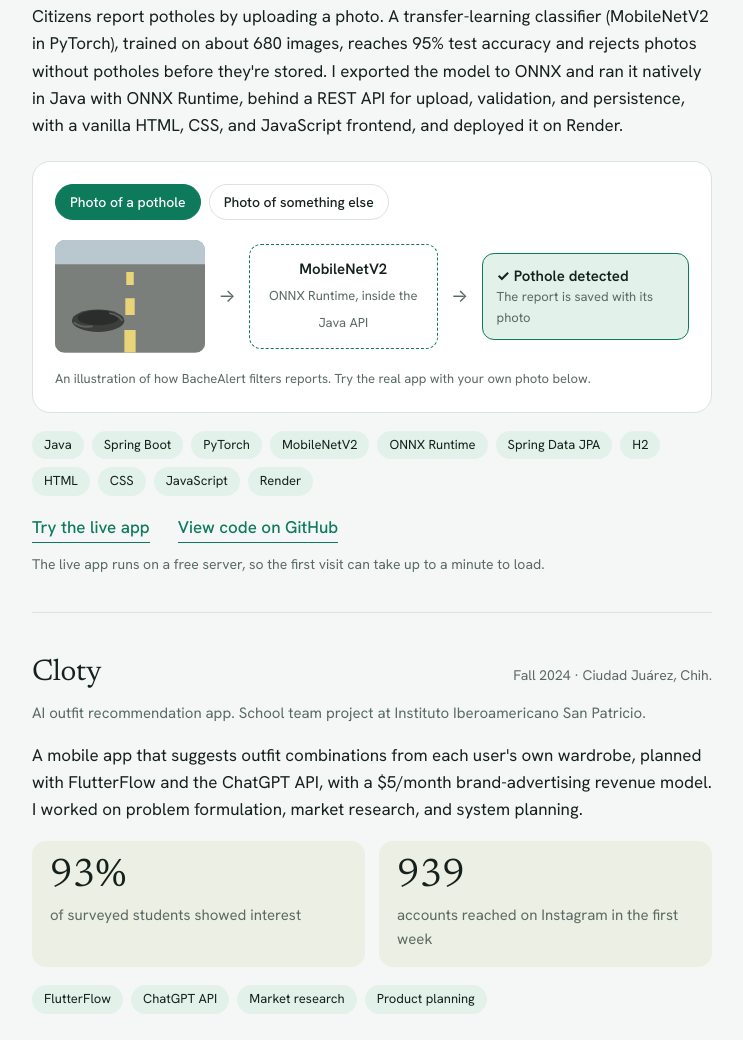
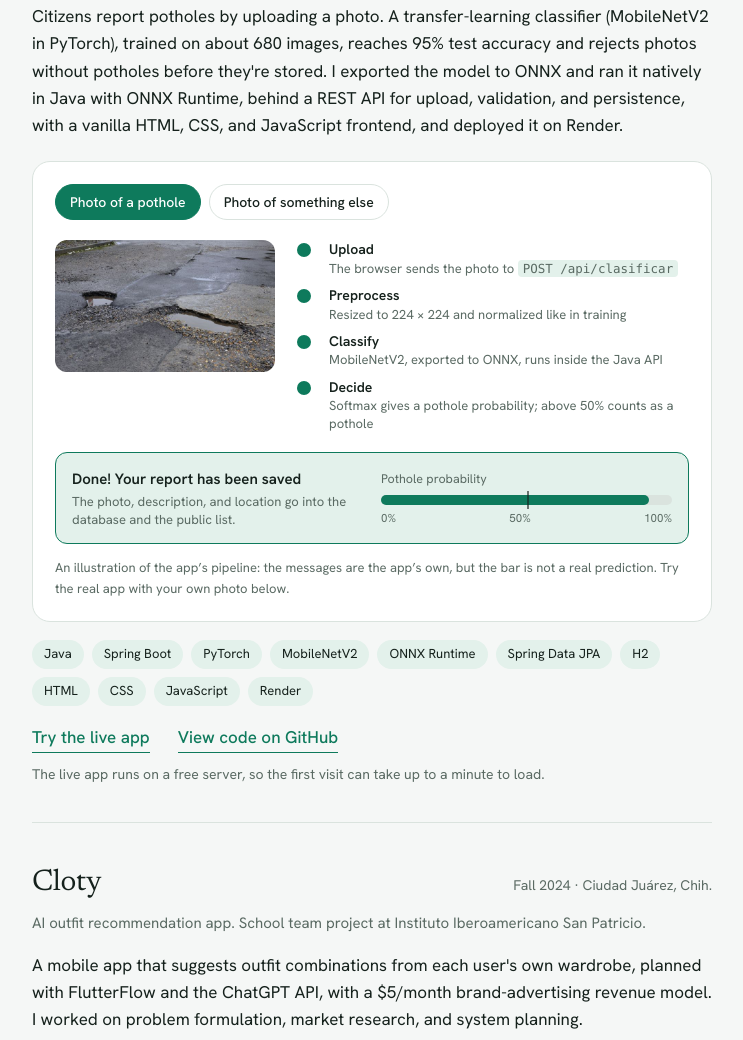
Before and after one commit to Ian072/Ian072.github.io, a plain HTML site: page index.html in a window 1280 px wide. Shown: the part 3420-4460 px from the top of the page, without its empty margins (364-1107 px from the left). Drawn offline with Linux system fonts and the light colour scheme; animation ran at ten frames a second.

Commit message:
Rebuild BacheAlert demo from the app's real pipeline, messages and sample photo
Co-Authored-By: Claude Opus 5.5 <noreply@anthropic.com>
Claude-Session: https://claude.ai/code/session_01LUXTVvAj11CPUnHFUQWZqi

```diff
--- a/index.html
+++ b/index.html
@@ -241,23 +241,33 @@
   .demo-pick { display: flex; flex-wrap: wrap; gap: 8px; margin: 0 0 20px; }
   .demo-pick button { font: 500 14px var(--sans); color: var(--ink); background: transparent; border: 1px solid var(--line); border-radius: 999px; padding: 8px 14px; cursor: pointer; }
   .demo-pick button[aria-pressed="true"] { background: var(--accent); border-color: var(--accent); color: var(--accent-ink); }
-  .demo-flow { display: grid; grid-template-columns: 150px 28px 1fr 28px 1.1fr; align-items: center; gap: 8px; }
-  .demo-photo { width: 150px; aspect-ratio: 4 / 3; border-radius: 10px; overflow: hidden; position: relative; }
-  .demo-photo svg { width: 100%; height: 100%; display: block; }
+  .demo-flow { display: grid; grid-template-columns: 220px 1fr; gap: 22px; align-items: start; }
+  .demo-photo { width: 100%; aspect-ratio: 5 / 3; border-radius: 12px; overflow: hidden; position: relative; background: var(--bg); }
+  .demo-photo img, .demo-photo svg { width: 100%; height: 100%; object-fit: cover; display: block; }
   .demo-photo .scan { position: absolute; left: 0; right: 0; height: 2px; background: var(--band-accent); box-shadow: 0 0 12px var(--band-accent); top: 0; opacity: 0; }
-  .demo.scanning .scan { animation: scan .8s ease-in-out 1; opacity: 1; }
-  @keyframes scan { from { top: 0; } to { top: 100%; } }
-  .demo-arrow { color: var(--muted); text-align: center; font-size: 18px; }
-  .demo-model { border: 1px dashed var(--accent); border-radius: 12px; padding: 12px 14px; text-align: center; }
-  .demo-model b { display: block; font-size: 15px; }
-  .demo-model small { color: var(--muted); font-size: 13px; }
-  .demo.scanning .demo-model { background: var(--accent-soft); }
-  .demo-result { border-radius: 12px; padding: 12px 14px; font-size: 15px; line-height: 1.35; background: var(--bg); border: 1px solid var(--line); transition: background-color .3s, border-color .3s; }
-  .demo-result b { display: block; }
-  .demo-result small { color: var(--muted); font-size: 13px; }
+  .demo.scanning .scan { animation: scan 1.6s ease-in-out 1; opacity: 1; }
+  @keyframes scan { 0% { top: 0; } 50% { top: 100%; } 100% { top: 0; } }
+  .demo-steps { list-style: none; margin: 0; padding: 0; display: grid; gap: 8px; }
+  .demo-steps li { display: grid; grid-template-columns: 22px 1fr; column-gap: 10px; font-size: 14px; line-height: 1.4; opacity: .45; transition: opacity .3s; }
+  .demo-steps li::before { content: ""; grid-row: span 2; width: 14px; height: 14px; margin-top: 3px; border-radius: 50%; border: 2px solid var(--muted); box-sizing: border-box; transition: background-color .3s, border-color .3s; }
+  .demo-steps li.on { opacity: 1; }
+  .demo-steps li.on::before { border-color: var(--accent); background: var(--accent); }
+  .demo-steps b { font-size: 14px; }
+  .demo-steps small { color: var(--muted); font-size: 13px; }
+  .demo-steps code { font: 12.5px ui-monospace, Menlo, Consolas, monospace; background: var(--accent-soft); padding: 1px 5px; border-radius: 4px; }
+  .demo-result { margin-top: 18px; border-radius: 12px; padding: 14px 16px; background: var(--bg); border: 1px solid var(--line); display: grid; grid-template-columns: 1fr 1fr; gap: 18px; align-items: center; transition: background-color .3s, border-color .3s; }
+  .demo-msg b { display: block; font-size: 15px; }
+  .demo-msg small { color: var(--muted); font-size: 13px; line-height: 1.4; display: block; margin-top: 2px; }
   .demo-result.ok { background: var(--accent-soft); border-color: var(--accent); }
-  .demo-result.no { background: color-mix(in srgb, #C2523C 12%, var(--surface)); border-color: #C2523C; }
-  .demo-note { font-size: 13px; color: var(--muted); margin: 16px 0 0; }
+  .demo-result.no { background: color-mix(in srgb, #C2523C 10%, var(--surface)); border-color: #C2523C; }
+  .meter-label { font-size: 12.5px; color: var(--muted); display: block; margin-bottom: 6px; }
+  .meter-track { position: relative; height: 10px; border-radius: 999px; background: var(--line); }
+  .meter-fill { height: 100%; width: 0; border-radius: 999px; background: var(--muted); transition: width .9s cubic-bezier(.2,.7,.2,1); }
+  .demo-result.ok .meter-fill { background: var(--accent); }
+  .demo-result.no .meter-fill { background: #C2523C; }
+  .meter-mark { position: absolute; left: 50%; top: -4px; bottom: -4px; width: 2px; background: var(--ink); opacity: .6; }
+  .meter-scale { display: flex; justify-content: space-between; font-size: 11.5px; color: var(--muted); margin-top: 4px; }
+  .demo-note { font-size: 13px; color: var(--muted); margin: 14px 0 0; }
 
   .mini-stats { display: grid; grid-template-columns: 1fr 1fr; gap: 14px; margin: 18px 0 4px; }
   .mini-stats div { background: var(--sage); border-radius: 14px; padding: 16px 18px; font-size: 15px; color: var(--muted); }
@@ -332,9 +342,7 @@
     .timeline > li { grid-template-columns: 1fr; gap: 4px; padding-left: 26px; }
     .timeline > li::before { left: 6px; top: 14px; }
     .timeline > li::after { left: 0; top: 4px; }
-    .demo-flow { grid-template-columns: 1fr; }
-    .demo-photo { width: 100%; max-width: 240px; }
-    .demo-arrow { transform: rotate(90deg); width: 24px; }
+    .demo-flow, .demo-result { grid-template-columns: 1fr; }
     .skill-grid, .mini-stats, .bento { grid-template-columns: 1fr; }
     .t-ai, .t-hist { grid-column: auto; }
     .t-ai .net { display: none; }
@@ -532,16 +540,22 @@
           </div>
           <div class="demo-flow">
             <div class="demo-photo">
-              <svg id="demo-pothole" viewBox="0 0 160 120" aria-label="Sample photo: a road with a pothole" role="img"><rect width="160" height="120" fill="#8C918D"/><rect y="0" width="160" height="26" fill="#B9C7CF"/><path d="M0 26h160v94H0z" fill="#7A7F7B"/><path d="M76 34h8v14h-8zM75 62h10v18h-10zM74 96h12v24h-12z" fill="#E9D47A"/><ellipse cx="46" cy="86" rx="28" ry="12" fill="#3B3F3C"/><ellipse cx="46" cy="83" rx="22" ry="8" fill="#2A2D2B"/><path d="M20 88q8 6 20 4M58 78q10 2 14 8" stroke="#5E625F" stroke-width="2" fill="none"/></svg>
+              <img id="demo-pothole" src="img/bache-sample.jpg" alt="Sample photo: a road with potholes" width="640" height="384">
               <svg id="demo-other" viewBox="0 0 160 120" aria-label="Sample photo: a park with a tree" role="img" hidden><rect width="160" height="120" fill="#BFD9EA"/><circle cx="128" cy="26" r="12" fill="#F4D35E"/><path d="M0 82q40-14 80 0t80 0v38H0z" fill="#7DB46C"/><rect x="50" y="56" width="8" height="34" fill="#7A5A3C"/><circle cx="54" cy="48" r="20" fill="#4F8F47"/><circle cx="40" cy="58" r="12" fill="#4F8F47"/><circle cx="68" cy="58" r="12" fill="#4F8F47"/></svg>
               <span class="scan"></span>
             </div>
-            <span class="demo-arrow" aria-hidden="true">→</span>
-            <div class="demo-model"><b>MobileNetV2</b><small>ONNX Runtime, inside the Java API</small></div>
-            <span class="demo-arrow" aria-hidden="true">→</span>
-            <div class="demo-result" id="demo-result" aria-live="polite"><b>Waiting for a photo</b><small>Pick a sample above</small></div>
+            <ol class="demo-steps">
+              <li data-step="0"><b>Upload</b><small>The browser sends the photo to <code>POST /api/clasificar</code></small></li>
+              <li data-step="1"><b>Preprocess</b><small>Resized to 224 × 224 and normalized like in training</small></li>
+              <li data-step="2"><b>Classify</b><small>MobileNetV2, exported to ONNX, runs inside the Java API</small></li>
+              <li data-step="3"><b>Decide</b><small>Softmax gives a pothole probability; above 50% counts as a pothole</small></li>
+            </ol>
           </div>
-          <p class="demo-note">An illustration of how BacheAlert filters reports. Try the real app with your own photo below.</p>
+          <div class="demo-result" id="demo-result" aria-live="polite">
+            <div class="demo-msg"><b>Pick a sample photo</b><small>Watch it go through the same steps as the real app</small></div>
+            <div class="meter" aria-hidden="true"><span class="meter-label">Pothole probability</span><div class="meter-track"><div class="meter-fill" id="meter-fill"></div><span class="meter-mark"></span></div><span class="meter-scale"><span>0%</span><span>50%</span><span>100%</span></span></div>
+          </div>
+          <p class="demo-note">An illustration of the app’s pipeline: the messages are the app’s own, but the bar is not a real prediction. Try the real app with your own photo below.</p>
         </div>
         <ul class="tags">
           <li>Java</li><li>Spring Boot</li><li>PyTorch</li><li>MobileNetV2</li><li>ONNX Runtime</li><li>Spring Data JPA</li><li>H2</li><li>HTML</li><li>CSS</li><li>JavaScript</li><li>Render</li>
@@ -888,31 +902,41 @@
     io.observe(grid);
   })();
 
-  // BacheAlert demo: pick a sample photo and watch it go through the classifier
+  // BacheAlert demo: walks a sample photo through the app's real pipeline (illustrative bar, real messages)
   (function () {
     var demo = document.getElementById('demo');
     if (!demo) return;
     var buttons = demo.querySelectorAll('.demo-pick button');
+    var steps = demo.querySelectorAll('.demo-steps li');
     var result = document.getElementById('demo-result');
-    var timer = null;
+    var msg = result.querySelector('.demo-msg');
+    var fill = document.getElementById('meter-fill');
+    var reduce = window.matchMedia && window.matchMedia('(prefers-reduced-motion: reduce)').matches;
+    var timers = [];
+    function later(fn, ms) { timers.push(setTimeout(fn, reduce ? 0 : ms)); }
     function play(kind) {
+      timers.forEach(clearTimeout); timers = [];
       buttons.forEach(function (b) { b.setAttribute('aria-pressed', b.getAttribute('data-kind') === kind ? 'true' : 'false'); });
       document.getElementById('demo-pothole').hidden = kind !== 'pothole';
       document.getElementById('demo-other').hidden = kind !== 'other';
+      steps.forEach(function (li) { li.classList.remove('on'); });
       result.className = 'demo-result';
-      result.innerHTML = '<b>Classifying…</b><small>Running the model on the photo</small>';
+      fill.style.width = '0';
+      msg.innerHTML = '<b>Classifying…</b><small>The photo is going through the model</small>';
       demo.classList.remove('scanning'); void demo.offsetWidth; demo.classList.add('scanning');
-      clearTimeout(timer);
-      timer = setTimeout(function () {
+      steps.forEach(function (li, i) { later(function () { li.classList.add('on'); }, 350 * (i + 1)); });
+      later(function () {
         demo.classList.remove('scanning');
         if (kind === 'pothole') {
           result.className = 'demo-result ok';
-          result.innerHTML = '<b>✓ Pothole detected</b><small>The report is saved with its photo</small>';
+          fill.style.width = '92%';
+          msg.innerHTML = '<b>Done! Your report has been saved</b><small>The photo, description, and location go into the database and the public list.</small>';
         } else {
           result.className = 'demo-result no';
-          result.innerHTML = '<b>✕ Not a pothole</b><small>The photo is rejected and never stored</small>';
+          fill.style.width = '10%';
+          msg.innerHTML = '<b>Hmm, this photo doesn’t look like a pothole</b><small>We didn’t save the report. Try a closer photo with good light where the whole pothole is visible.</small>';
         }
-      }, 900);
+      }, 350 * steps.length + 300);
     }
     buttons.forEach(function (b) { b.addEventListener('click', function () { play(b.getAttribute('data-kind')); }); });
     if ('IntersectionObserver' in window) {
```
Also changed, not shown: img/bache-sample.jpg (added).
